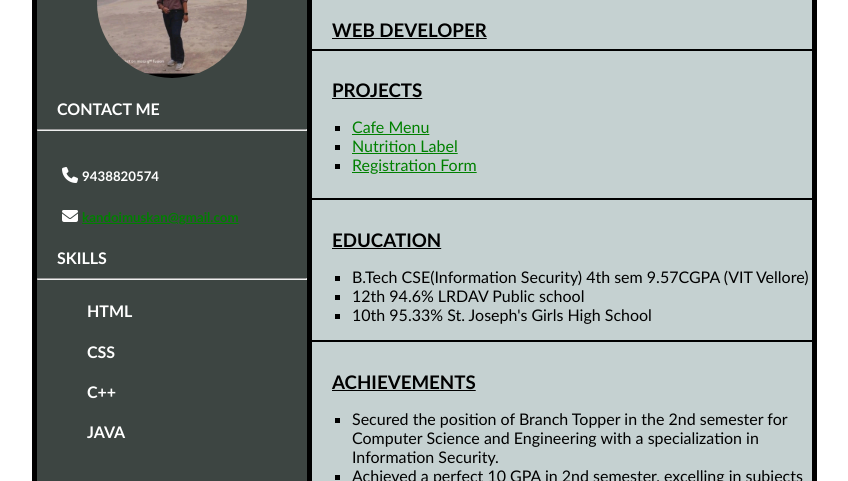
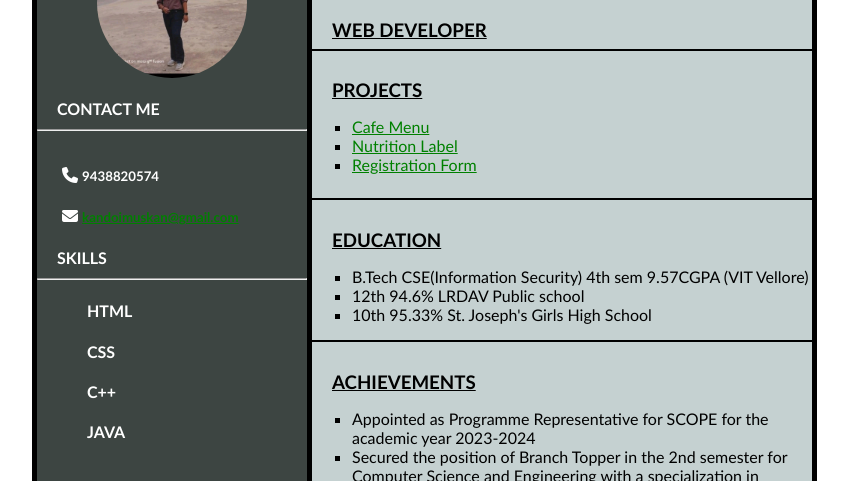
Before and after one commit to MuskanKandoi/Resume-web-dev, a plain HTML site: page index.html in a window 1280 px wide. Shown: the part 95-576 px from the top of the page, without its empty margins (376-1224 px from the left). Drawn offline with Linux system fonts and the light colour scheme.

Commit message:
Update index.html

```diff
--- a/index.html
+++ b/index.html
@@ -93,6 +93,7 @@
                     <div class="name"><h3>ACHIEVEMENTS</h3></div>
                     <div class="education projects">
                         <ul>
+                            <li>Appointed as Programme Representative for SCOPE for the academic year 2023-2024</li>
                             <li>Secured the position of Branch Topper in the 2nd semester for Computer Science and Engineering with a specialization in Information Security.</li>
                             <li>Achieved a perfect 10 GPA in 2nd semester, excelling in subjects including DSA and OOPS.</li>
                             <li>Received Certifications of Excellence in C++ and Data Structures & Algorithms from Coding Ninjas, showcasing proficiency in programming and problem-solving.</li>
```
